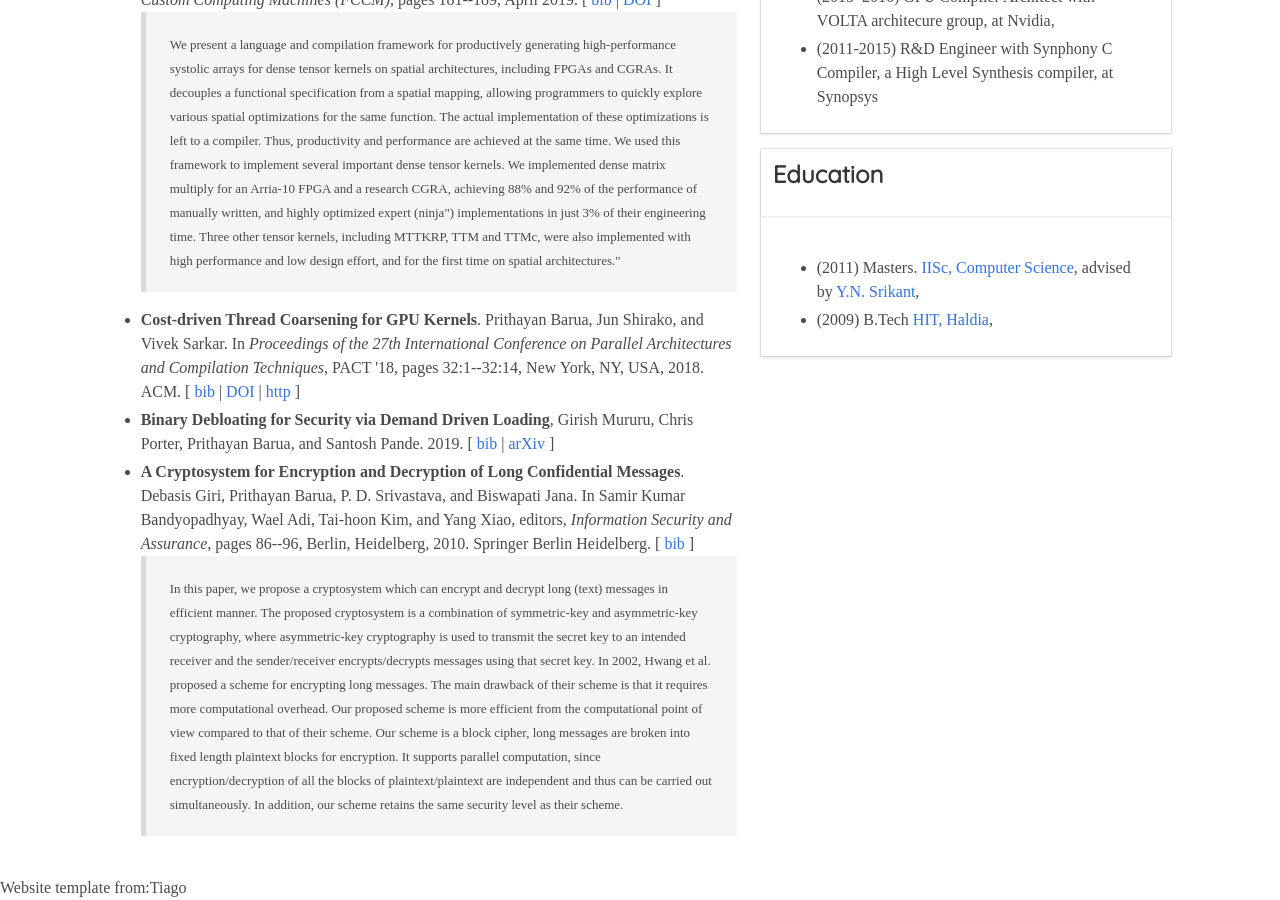
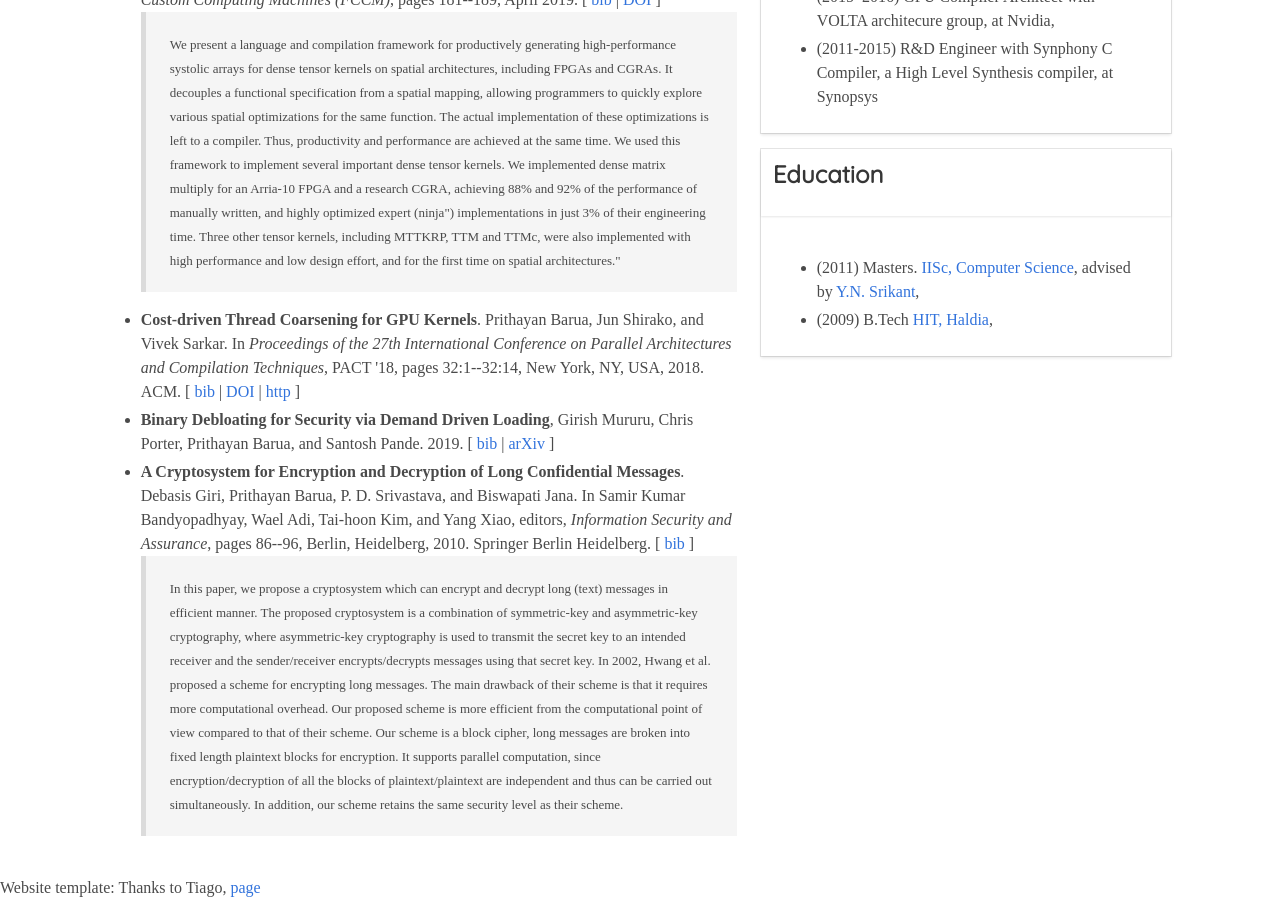
Before and after one commit to prithayan/prithayan.github.io, a Jekyll site: the page built from index.html, in a window 1280 px wide and 900 px high, scrolled down 807 px. Built offline with Jekyll 4.4.1, drawn with Linux system fonts in a browser that asks for light colours; nearby versions of some CDN libraries; some web fonts are replaced.

Commit message:
update ack

```diff
--- a/index.html
+++ b/index.html
@@ -180,6 +180,6 @@
 
       </div>
      <div>
-       Website template from:Tiago
+       Website template: Thanks to Tiago, <a href="http://cogumbreiro.github.io/">page</a>
      </div>
     </div>
```
